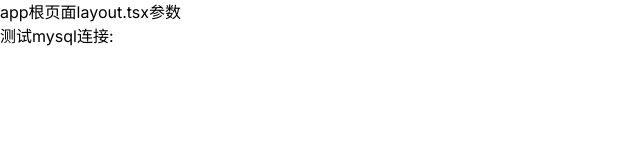
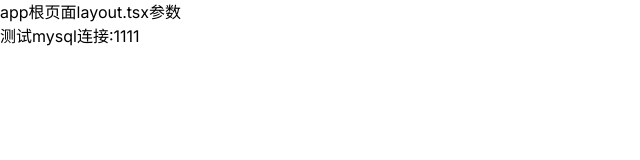
Before and after one commit to yaoliming08/react-nextjs, a Next.js app: page / in a window 1280 px wide. Shown: the top 160 px of the page, without its empty margins (0-640 px from the left). Built offline with nearby package versions, Linux system fonts and the light colour scheme; no server answers.

Commit message:
feat: 测试是否链接通

```diff
--- a/app/page.tsx
+++ b/app/page.tsx
@@ -22,7 +22,7 @@ const Home = () => {
 
   return (
     <div>
-      <h1>测试mysql连接:{data}</h1>
+      <h1>测试mysql连接:1111</h1>
     </div>
   )
 }
```
